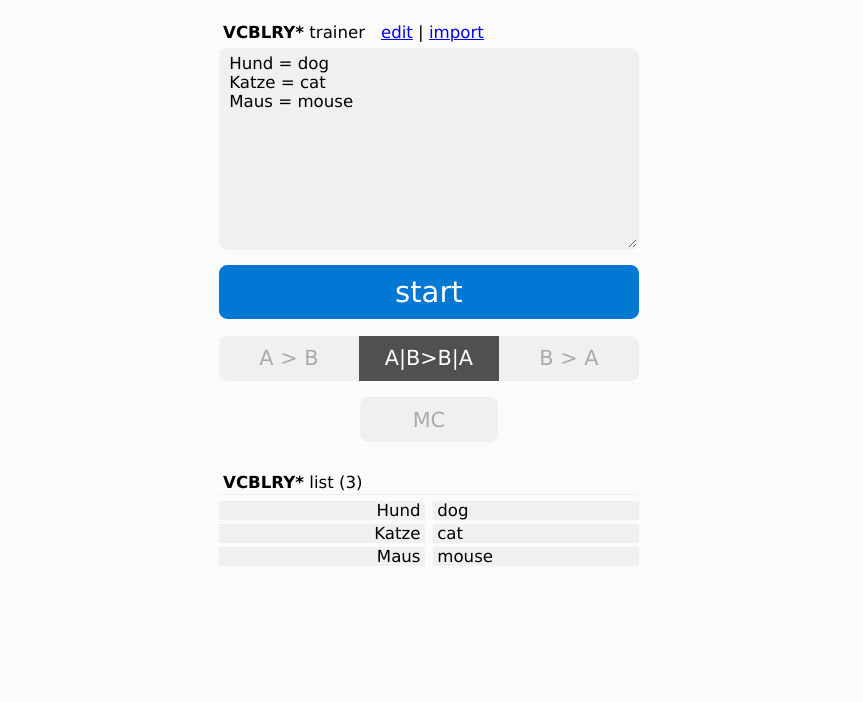
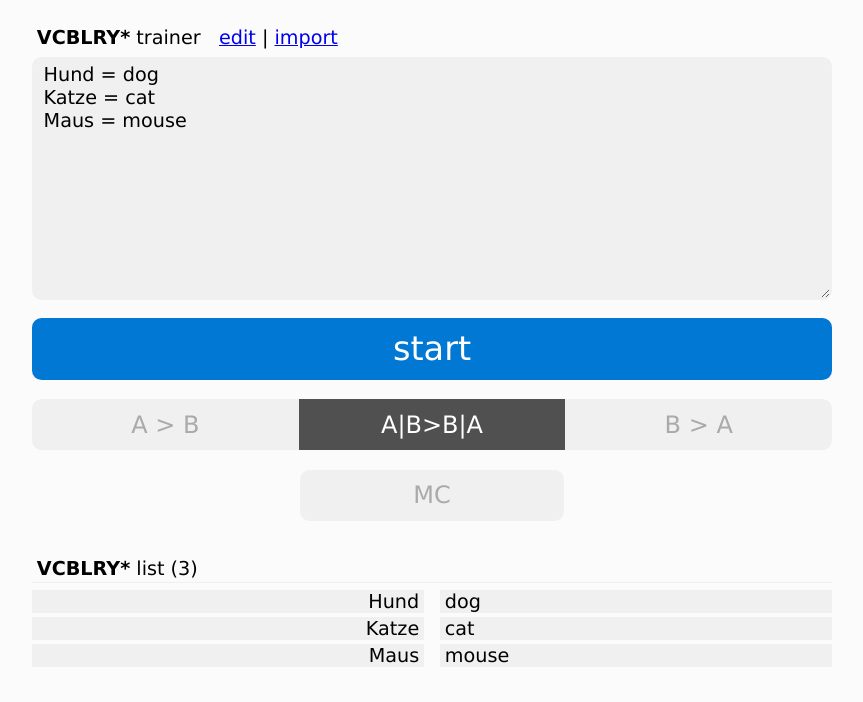
Before and after one commit to gwelt/vcblry_server, a website: page public/index.html in a window 1280 px wide. Shown: the whole page, without its empty margins (208-1071 px from the left). Drawn offline with Linux system fonts and the light colour scheme; no server answers.

Commit message:
fix restart, css

```diff
--- a/public/index.html
+++ b/public/index.html
@@ -13,12 +13,17 @@
 		html, body, section, div, input, textarea, select, button {border-radius: 0.4rem;font-family: Verdana, Geneva, sans-serif; font-size: 1.3rem; width:100%; overflow-wrap:break-word;}
 		body {border:0; padding:0%; margin:0; background-color:#fbfbfb; color: #000;}
 
-		.bigscreen {padding:0rem 1.3rem 1rem 1rem; margin:0;}
+		.bigscreen {padding:0rem 1rem 1rem 1rem; margin:0;}
 		.screen {min-width:300px; max-width:420px; margin:auto;}
 
 		@media only screen and (max-width: 320px) {
+			.bigscreen {padding:0rem 0.6rem 1rem 0.6rem;}
 			.screen {min-width:260px;}
 			html, body, section, div, input, textarea, select, button {font-size: 1rem}
+		}
+		@media only screen and (min-width: 768px) {
+			.screen {min-width:640px; max-width:800px; margin:auto;}
+			html, body, section, div, input, textarea, select, button {font-size: 1.5rem}
 		}
 
 		.stats {display:flex; margin:0 0 0.4rem 0; cursor:pointer;}
--- a/public/student.js
+++ b/public/student.js
@@ -101,7 +101,7 @@ function show_start(list,mc,mc_count,rrand,reverse,delay_ok,delay_error) {
 	ta.hidden=!currentChallenge?false:(currentChallenge.id!=DEFAULT.id);
 	if (optionsList!=undefined) {
 		let e2=e.appendChild(optionsList);
-		e2.focus();
+		//e2.focus();
 	}
 	let timeout=undefined;
 	ta.onkeyup=function(){
@@ -118,7 +118,7 @@ function show_start(list,mc,mc_count,rrand,reverse,delay_ok,delay_error) {
 		if (currentID==DEFAULT.id) {currentID=null}
 		let currentList = TXTtoJSON(ta.value);
 		// if something changed, create a new Challenge
-		if ( (!currentChallenge) || (JSON.stringify(currentChallenge.list)!=currentList) ) {
+		if ( (!currentChallenge) || (JSON.stringify(currentChallenge.list)!=currentList) || (currentChallenge.not_answered.length<1) ) {
 			currentChallenge = server_create_new_challenge(currentList,currentID);
 		}
 
```
